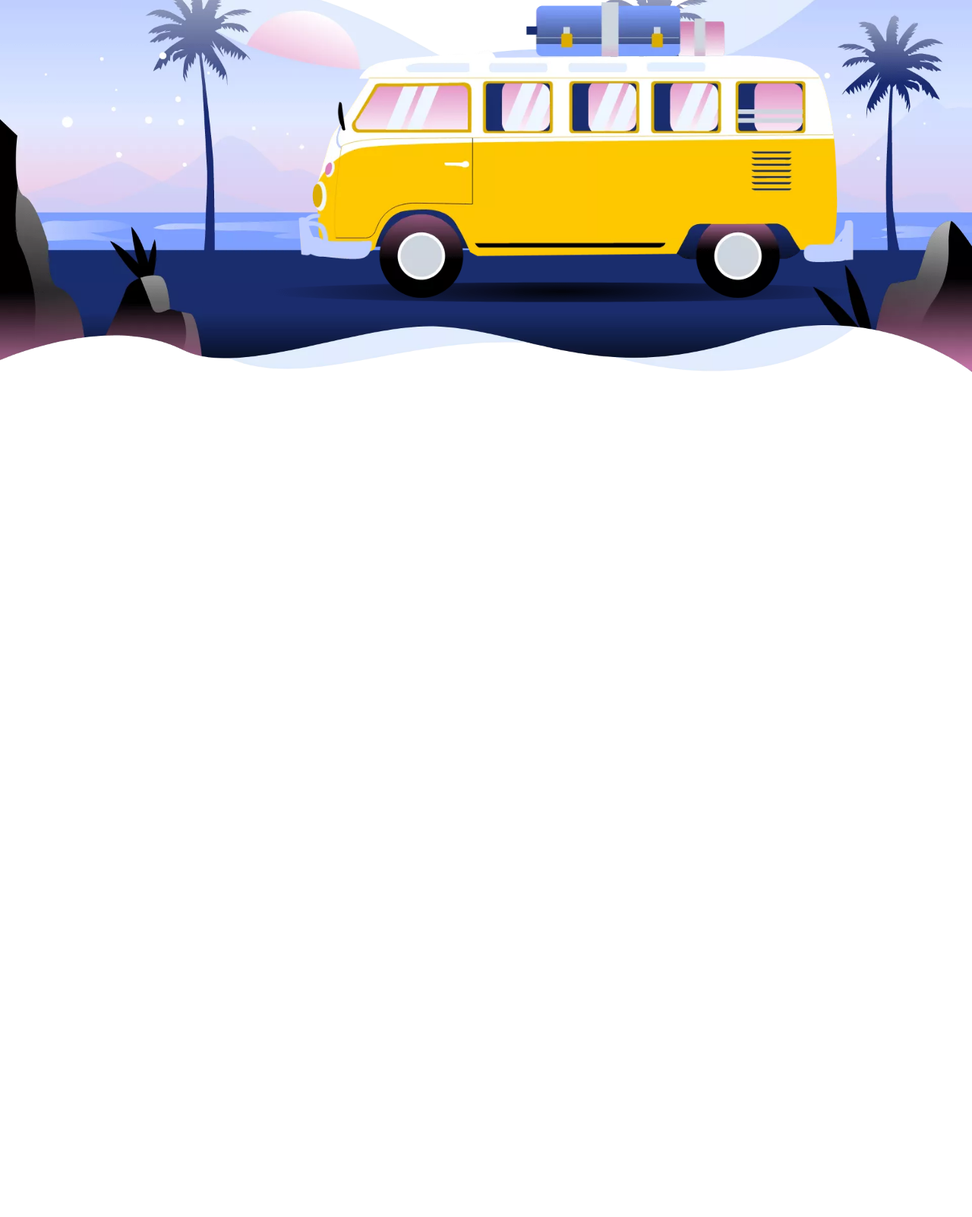
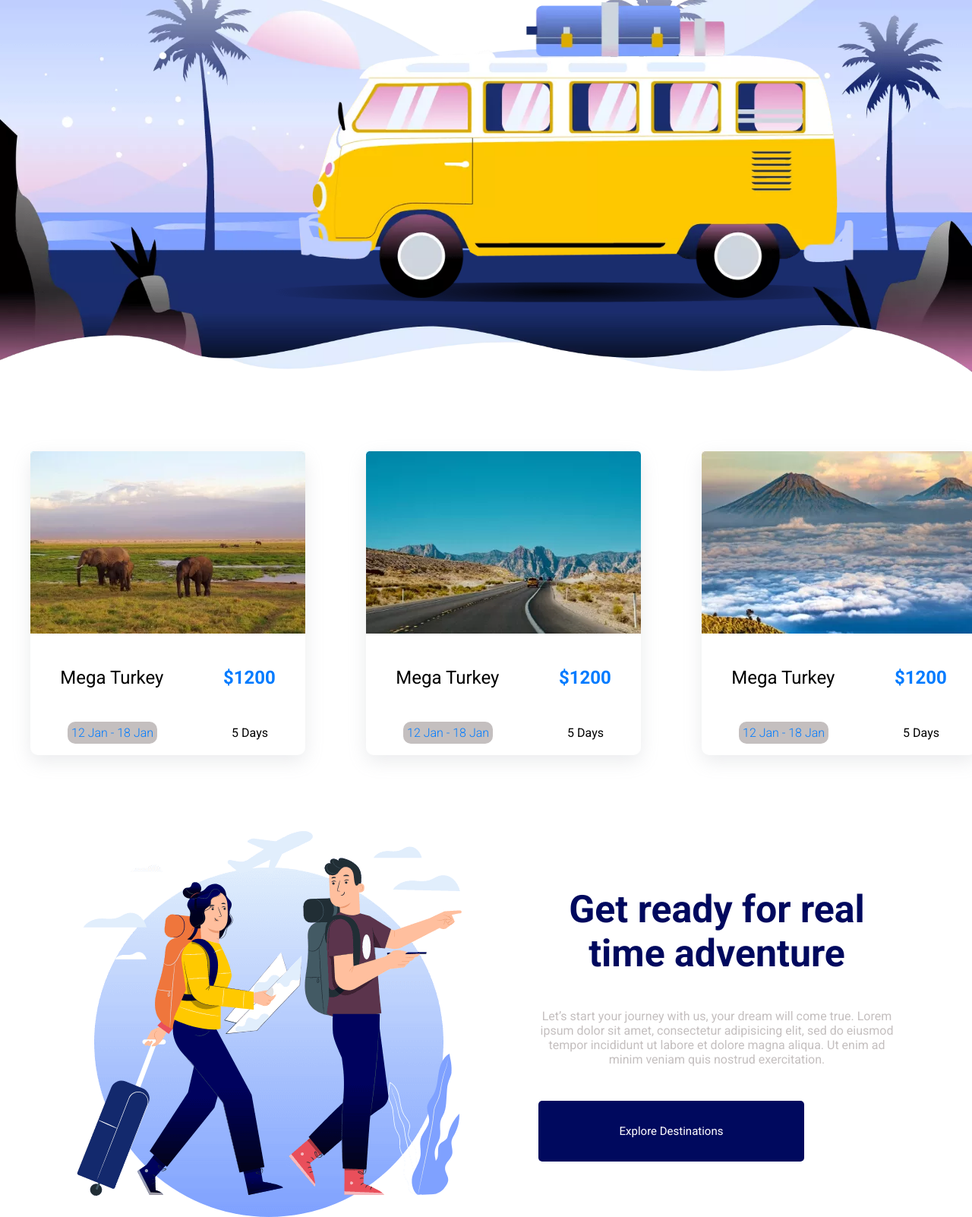
Before and after one commit to Khalidshv/Travile-Travel-website, a plain HTML site: page index.html in a window 1280 px wide. Shown: the part 897-2499 px from the top of the page at 76% size. Before the commit the page ends 1391 px from the top, so only its background shows below. Drawn offline with Linux system fonts and the light colour scheme.

Commit message:
About Section

```diff
--- a/index.html
+++ b/index.html
@@ -28,7 +28,7 @@
 
     <!-- Main -->
     <div class="content">
-        <h1>Lifelong memories just a <br>few seconds away</h1>
+        <h1>Lifelong memories just a <br><div class="dd">few seconds away</div></h1>
         <h2>Let’s start your journey with us, your dream will come true</h2>
         <button class="btn-m">Explore Destinations</button>
 
@@ -44,8 +44,66 @@
         </div>
     </div>
 
+    <div class="events">
+        <div class="events-content">
+          <div class="events-container">
+                <img src="image/services2.jpg.webp" alt="">
+
+                <div class="price">
+                    <p>Mega Turkey</p>
+                    <h2>$1200</h2>
+                </div>
+
+                <div class="day">
+                    <a href="#">12 Jan - 18 Jan</a>
+                    <p>5 Days</p>
+                </div>
+            </div>
+
+          <div class="events-container">
+                <img src="image/services1.jpg.webp" alt="">
+
+                <div class="price">
+                    <p>Mega Turkey</p>
+                    <h2>$1200</h2>
+                </div>
+
+                <div class="day">
+                    <a href="#">12 Jan - 18 Jan</a>
+                    <p>5 Days</p>
+                </div>
+            </div>
+
+          <div class="events-container">
+                <img src="image/car.png (1).webp" alt="">
+
+                <div class="price">
+                    <p>Mega Turkey</p>
+                    <h2>$1200</h2>
+                </div>
+
+                <div class="day">
+                    <a href="#">12 Jan - 18 Jan</a>
+                    <p>5 Days</p>
+                </div>
+            </div>
+        </div>
+    </div>
+
+    <!-- About -->
+
+    <div class="about">
+        <img src="image/get.a0e10f3f.png" alt="">
+
+        <div class="about-btn-txt">
+            <h1>Get ready for real time adventure</h1>
+            <p>Let’s start your journey with us, your dream will come true. Lorem ipsum dolor sit amet, consectetur adipisicing elit, sed do eiusmod tempor incididunt ut labore et dolore magna aliqua. Ut enim ad minim veniam quis nostrud exercitation.</p>
+            <button class="btn-m">Explore Destinations</button>
+
+        </div>
 
 
+    </div>
 
 </body>
 </html>
--- a/style.css
+++ b/style.css
@@ -24,6 +24,7 @@ header{
     padding: 20px;
     position: fixed;
     background: #fff;
+    z-index: 1;
 }
 
 .nav-menu .nav-list{
@@ -92,6 +93,7 @@ li:hover::before {
 }
 
 .content{
+    position: relative;
     display: flex;
     flex-direction: column;
     align-items: center;
@@ -109,7 +111,26 @@ li:hover::before {
 .content h2{
     color: #05095e;
     font-weight: 200;
+    margin-bottom: 50px;
 }
+
+
+.content .dd::before{
+    position: absolute;
+    content: "";
+    height: 11px;
+    background: #FFC800;
+    width: 33%;
+    display: inline-block;
+    top: 45.6%;
+    z-index: -1;
+    text-align: center;
+    left: 0;
+    right: 0;
+    margin: 0 auto;
+
+}
+
 
 .btn-m{
     background: #00095e;
@@ -120,7 +141,6 @@ li:hover::before {
     font-size: 15px;
     border-radius: 5px;
     cursor: pointer;
-    margin: 50px 0;
 }
 
 .btn-m:hover{
@@ -155,3 +175,71 @@ li:hover::before {
         left: 0;
     }
 }
+
+.events-content{
+    display: flex;
+    align-items: center;
+    justify-content: space-evenly;
+}
+
+.events-container{
+    display: flex;
+    flex-direction: column;
+    width: 362px;
+    height: 400px;
+    margin: 0 40px;
+    padding-bottom: 15px;
+    justify-content: space-between;
+    align-items: center;
+    border-radius: 10px;
+    box-shadow: rgba(149, 157, 165, 0.2) 0px 8px 24px;
+    margin-top: 100px;
+}
+
+.events-container .price, .day{
+    width: 362px;
+    display: flex;
+    justify-content: space-around;
+    align-items: center;
+}
+
+.events-container .price p{
+    font-size: 24px;
+}
+
+.events-container .price h2{
+    color: #007bff;
+}
+
+.events-container .day a{
+    color: #007bff;
+    background: #c4bfbf;
+    padding: 5px;
+    border-radius: 10px;
+}
+
+.about{
+    display: flex;
+    padding-top: 100px;
+    align-items: center;
+    justify-content: space-evenly;
+    text-align: center;
+}
+
+.about-btn-txt{
+    width: 470px;
+    height: 450px;
+    display: flex;
+    flex-direction: column;
+    align-items: self-start;
+    justify-content: space-evenly;
+}
+
+.about-btn-txt h1{
+    color: #00095e;
+    font-size: 50px;
+}
+
+.about-btn-txt p{
+    color: #c4bfbf;
+}
```
